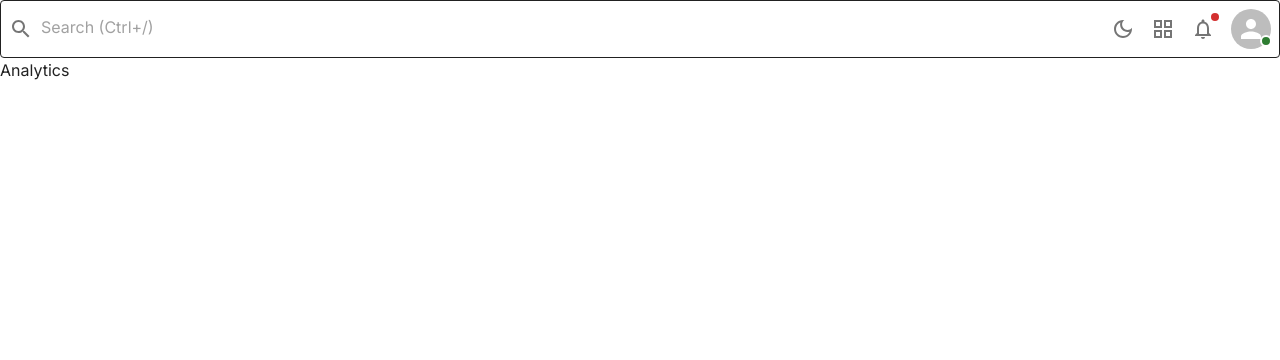
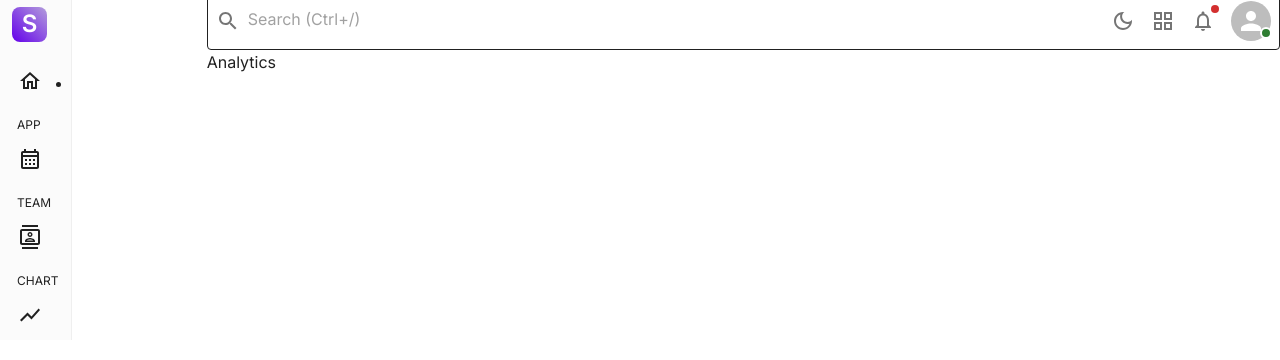
Before and after one commit to jesswang-dev/Fullstack-Admin-Dashboard, a React (Vite) app in the folder client/: page /dashboard/analytics in a window 1280 px wide. Shown: the top 360 px of the page. Built offline with nearby package versions, Linux system fonts and the light colour scheme.

Commit message:
completed the basic features of sidebar and adjusted the Layout component

```diff
--- a/client/package.json
+++ b/client/package.json
@@ -14,11 +14,13 @@
     "@emotion/styled": "^11.11.0",
     "@mui/icons-material": "^5.14.19",
     "@mui/material": "^5.14.20",
+    "@mui/system": "^5.15.5",
     "@mui/x-data-grid": "^6.18.3",
     "@reduxjs/toolkit": "^2.0.1",
     "react": "^18.2.0",
     "react-datepicker": "^4.24.0",
     "react-dom": "^18.2.0",
+    "react-pro-sidebar": "^1.1.0-alpha.1",
     "react-redux": "^9.0.2",
     "react-router-dom": "^6.20.1"
   },
--- a/client/src/App.jsx
+++ b/client/src/App.jsx
@@ -1,23 +1,20 @@
 import { ThemeProvider, createTheme, CssBaseline } from "@mui/material";
-import { Outlet } from "react-router-dom";
 import { useSelector } from "react-redux";
 import { useMemo } from "react";
 import { getDesignTokens } from "./theme";
 import Layout from "./scenes/layout/Layout";
 
 function App() {
-
   const mode = useSelector((state) => state.global.mode);
   const theme = useMemo(() => createTheme(getDesignTokens(mode)), [mode]);
 
   return (
-    <div className="app">
-      <ThemeProvider theme={theme}>
-        <CssBaseline />
+    <ThemeProvider theme={theme}>
+      <CssBaseline />
+      <div className="app">
         <Layout />
-        <Outlet />
-      </ThemeProvider>
-    </div>
+      </div>
+    </ThemeProvider>
   );
 }
 
--- a/client/src/components/SideBar.jsx
+++ b/client/src/components/SideBar.jsx
@@ -1,7 +1,81 @@
-const SideBar = () => {
+import { Sidebar, Menu, MenuItem, SubMenu } from "react-pro-sidebar";
+import { useState } from "react";
+import { NavLink } from "react-router-dom";
+import HomeOutlinedIcon from "@mui/icons-material/HomeOutlined";
+import CalendarMonthOutlinedIcon from "@mui/icons-material/CalendarMonthOutlined";
+import ContactsOutlinedIcon from "@mui/icons-material/ContactsOutlined";
+import ShowChartOutlinedIcon from "@mui/icons-material/ShowChartOutlined";
+import { Box, Typography } from "@mui/material";
+import { styled } from "@mui/system";
+import SideBarHeader from "./SideBarHeader";
+
+const menuItemStyles = {};
+
+
+const SideBarGroupLabel = styled(Typography) ({
+  marginLeft: 25,
+  marginTop: 10,
+  fontSize: 12,
+})
+
+function SideBar() {
+  const [collapsed, setCollapsed] = useState(true);
   return (
-    <div>SideBar</div>
-  )
+    <>
+      <Box display={"flex"} flexDirection={"column"} height={"100vh"}>
+        <Sidebar collapsed={collapsed}>
+          <SideBarHeader />
+
+          <Menu
+            menuItemStyles={{
+              button: {[`&.active`]: {
+          backgroundColor: '#13395e',
+          color: '#b6c8d9',
+              }
+        },
+            }}
+            onMouseOver={() => setCollapsed(false)}
+            onMouseOut={() => setCollapsed(true)}
+          >
+            <SubMenu label="Dashboard" icon={<HomeOutlinedIcon />}>
+              <MenuItem component={<NavLink to="/dashboard/analytics" />}>
+                Analytics
+              </MenuItem>
+              <MenuItem> CRM </MenuItem>
+              <MenuItem> ECommerce </MenuItem>
+            </SubMenu>
+
+            <SideBarGroupLabel>APP</SideBarGroupLabel>
+
+            <MenuItem
+              icon={<CalendarMonthOutlinedIcon />}
+              component={<NavLink to="/app/calendar" />}
+            >
+              Calendar
+            </MenuItem>
+
+            <SideBarGroupLabel>TEAM</SideBarGroupLabel>
+
+            <MenuItem
+              icon={<ContactsOutlinedIcon />}
+              component={<NavLink to="/team/contact" />}
+            >
+              Contacts
+            </MenuItem>
+
+            <SideBarGroupLabel>CHART</SideBarGroupLabel>
+
+            <MenuItem
+              icon={<ShowChartOutlinedIcon />}
+              component={<NavLink to="/chart" />}
+            >
+              Charts
+            </MenuItem>
+          </Menu>
+        </Sidebar>
+      </Box>
+    </>
+  );
 }
 
-export default SideBar
+export default SideBar;
--- /dev/null
+++ b/client/src/components/SideBarHeader.jsx
@@ -0,0 +1,52 @@
+import { Box, Typography } from "@mui/material";
+import { styled } from "@mui/system";
+import { deepPurple } from "@mui/material/colors";
+
+const StyledSidebarHeader = styled(Box)({
+    width: "100%",
+    height: 64,
+    // backgroundColor: "aqua",
+    padding: "0 20px",
+    display: "flex",
+    alignItems: "center",
+    overflow: "hidden"
+
+});
+
+const StyledLogo = styled(Box)({
+  width: 35,
+  minWidth: 35,
+  height: 35,
+  minHeight: 35,
+  borderRadius: 8,
+  display: "flex",
+  alignItems: "center",
+  justifyContent: "center",
+  color: "white",
+  fontSize: 24,
+  fontWeight: 600,
+  backgroundColor: deepPurple[900],
+  background: "linear-gradient(45deg, #6300EA, #b39ddb)",
+});
+
+function SideBarHeader() {
+  return (
+    <>
+      <div className="header-logo">
+        <StyledSidebarHeader>
+          <StyledLogo>S</StyledLogo>
+          <Typography
+            variant="subtitle1"
+            color={deepPurple[500]}
+            fontWeight={700}
+            ml={3}
+          >
+             SmartAdmin
+          </Typography>
+        </StyledSidebarHeader>
+      </div>
+    </>
+  );
+}
+
+export default SideBarHeader
--- a/client/src/scenes/layout/Layout.jsx
+++ b/client/src/scenes/layout/Layout.jsx
@@ -1,10 +1,24 @@
-import NavBar from "../../components/NavBar"
+import NavBar from "../../components/NavBar";
+import SideBar from "../../components/SideBar";
+import { Outlet } from "react-router-dom";
+// import { Box } from "@mui/material";
+// import { Container } from "@mui/system";
+import { Grid } from "@mui/material";
+
 const Layout = () => {
   return (
     <>
-      <NavBar />
+      <Grid container spacing={1}>
+        <Grid xs={2}>
+          <SideBar />
+        </Grid>
+        <Grid xs={10}>
+          <NavBar />
+          <Outlet />
+        </Grid>
+      </Grid>
     </>
   );
-}
+};
 
-export default Layout
+export default Layout;
```
Also changed, not shown: client/src/assets/logo.png (added), 1 other file (tests, documents, lock files or other folders).
